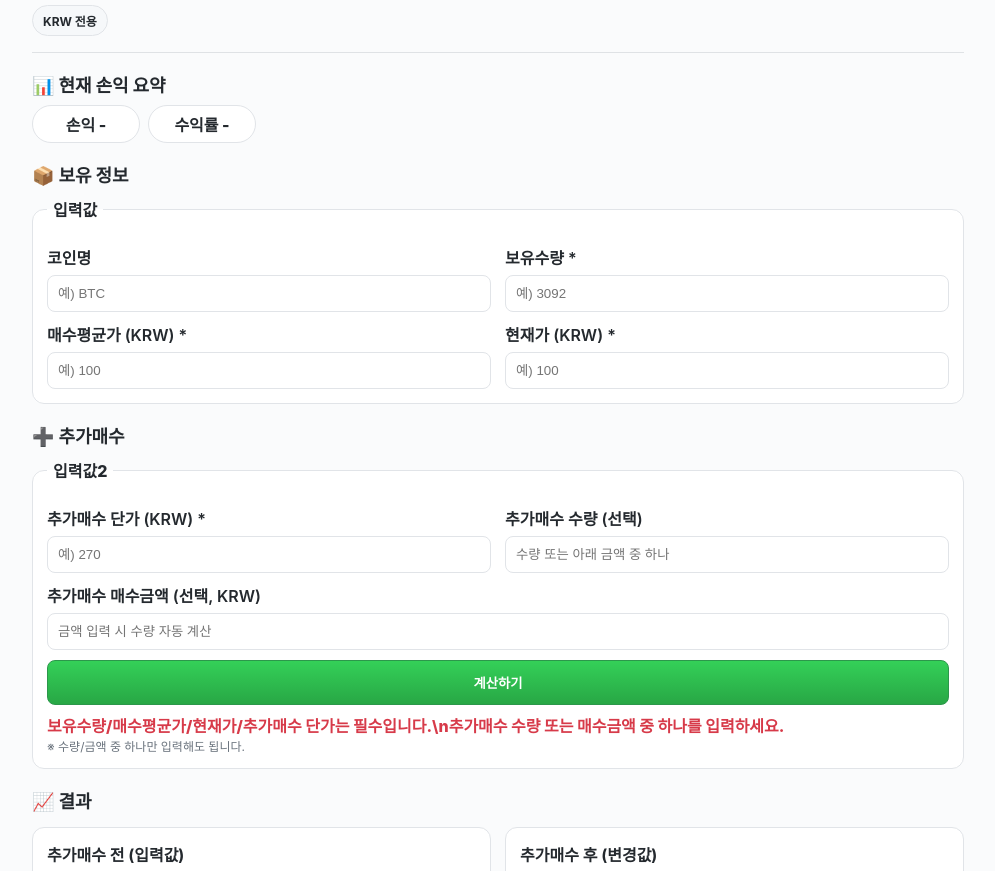
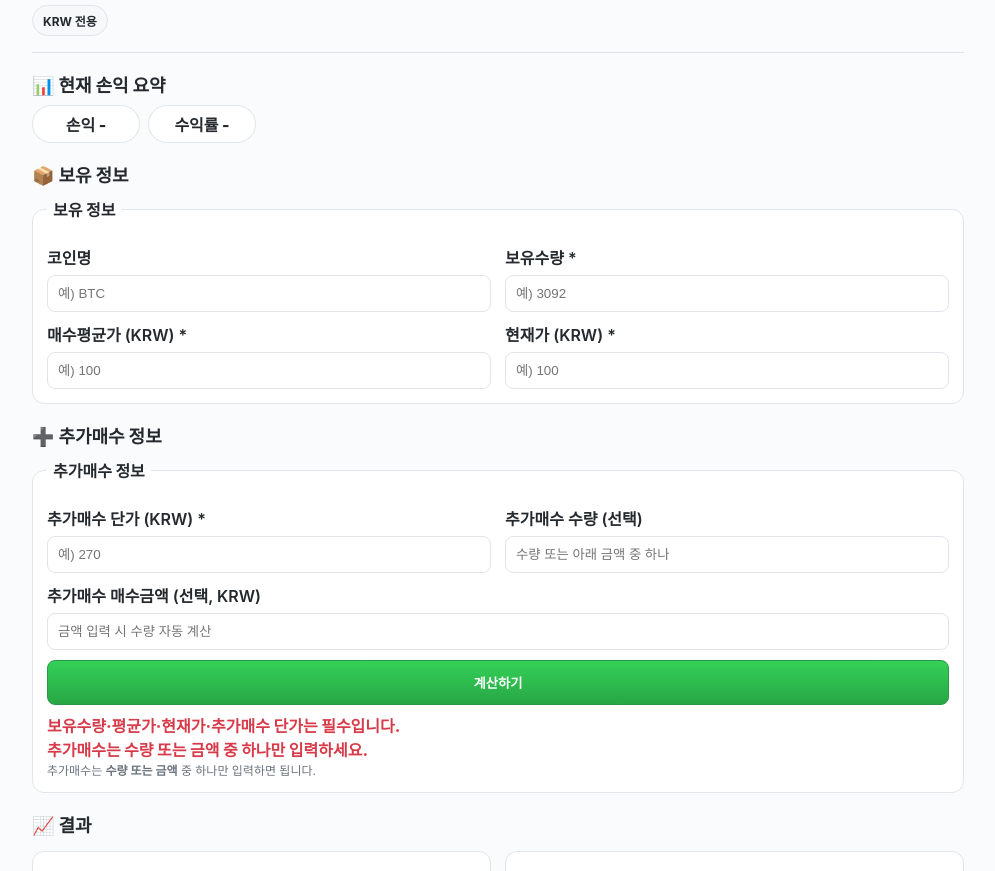
Before and after one commit to riwon-sys/simple-test01, a plain HTML site: page index.html in a window 1280 px wide. Shown: the part 67-938 px from the top of the page, without its empty margins (142-1137 px from the left). Drawn offline with Linux system fonts and the light colour scheme.

Commit message:
Update index.html
// =======================================================================================
// ✅ [8] 용어/경고문 정리 | rw 25-10-01 리팩토링
/*
    - "입력값/입력값2" → "보유 정보/추가매수 정보"로 변경
    - 경고문 간결화 및 \n 제거 (HTML 줄바꿈 <br> 사용)
    - 안내문: "추가매수는 수량 또는 금액 중 하나만 입력"으로 축약
*/

```diff
--- a/index.html
+++ b/index.html
@@ -22,92 +22,64 @@
   <style>
     :root{
       --bg:#fafbfc; --card:#ffffff; --bd:#e1e4e8; --text:#24292e; --muted:#6a737d;
-    --link:#0366d6; --pos:#22863a; --neg:#d73a49; --accent:#2ea44f;
+      --pos:#22863a; --neg:#d73a49;
       --radius:12px; --gap:14px;
     }
     *{box-sizing:border-box}
-  body{
-    margin:0; padding:24px; max-width:980px; margin-inline:auto;
+    body{ margin:0; padding:24px; max-width:980px; margin-inline:auto;
       font-family: ui-sans-serif, -apple-system, "Segoe UI", Roboto, "Noto Sans KR", Arial;
       color:var(--text); background:var(--bg);
     }
-
-  /* README-style header */
     .h1{font-size:28px; font-weight:900; margin:0 0 8px}
     .hr{height:1px; background:#dfe2e5; border:0; margin:16px 0}
     .badges{display:flex; gap:8px; flex-wrap:wrap; margin:6px 0 12px}
     .badge{display:inline-flex; align-items:center; gap:6px; padding:6px 10px; border:1px solid var(--bd);
       background:#f6f8fa; color:#24292e; border-radius:999px; font-size:12px; font-weight:700}
-  .badge.ghost{background:#fff}
-
-  /* sections */
     .section-title{display:flex; align-items:center; gap:8px; font-size:18px; font-weight:800; margin:18px 0 8px}
     .note{color:var(--muted); font-size:12px}
 
-  /* inputs card */
-  fieldset{
-    border:1px solid var(--bd); border-radius:var(--radius);
-    background:var(--card); padding:14px; margin:10px 0;
-  }
+    fieldset{ border:1px solid var(--bd); border-radius:var(--radius);
+      background:var(--card); padding:14px; margin:10px 0; }
     legend{font-weight:800; color:#24292e; padding:0 6px}
     label{display:block; margin:10px 0 6px; font-weight:600}
-  input{
-    width:100%; padding:10px; border:1px solid var(--bd); border-radius:8px; background:#fff; outline:none;
-  }
+    input{ width:100%; padding:10px; border:1px solid var(--bd); border-radius:8px; background:#fff; outline:none; }
     input:focus{border-color:#79b8ff; box-shadow:0 0 0 3px rgba(3,102,214,.15)}
     .grid{display:grid; grid-template-columns:1fr 1fr; gap:var(--gap)}
     @media (max-width:760px){ .grid{grid-template-columns:1fr} }
 
-  /* button */
-  .btn{
-    width:100%; margin-top:10px; padding:12px; border-radius:8px; border:1px solid #2c974b;
-    background:linear-gradient(#34d058,#28a745); color:#fff; font-weight:800; cursor:pointer;
-  }
+    .btn{ width:100%; margin-top:10px; padding:12px; border-radius:8px; border:1px solid #2c974b;
+      background:linear-gradient(#34d058,#28a745); color:#fff; font-weight:800; cursor:pointer; }
     .btn:active{transform:translateY(1px)}
 
-  /* result cards */
     .cards{display:grid; grid-template-columns:1fr 1fr; gap:var(--gap); margin-top:var(--gap)}
     @media (max-width:760px){ .cards{grid-template-columns:1fr} }
-  .card{
-    border:1px solid var(--bd); border-radius:var(--radius); background:var(--card);
-    padding:14px;
-  }
+    .card{ border:1px solid var(--bd); border-radius:var(--radius); background:var(--card); padding:14px; }
     .card h3{margin:0 0 8px; font-size:16px}
     .kv{display:flex; justify-content:space-between; padding:8px 0; border-bottom:1px dashed var(--bd)}
     .kv:last-child{border-bottom:none}
     .pos{color:var(--pos); font-weight:800}
     .neg{color:var(--neg); font-weight:800}
-  .pill{
-    display:inline-block; min-width:108px; text-align:center; padding:6px 10px; border-radius:999px;
-    border:1px solid var(--bd); background:#fff; font-weight:800;
-  }
-  .pill.pos{color:var(--pos)}
-  .pill.neg{color:var(--neg)}
-
-  .warn{color:var(--neg); font-weight:800; white-space:pre-line; margin-top:8px}
+    .pill{ display:inline-block; min-width:108px; text-align:center; padding:6px 10px; border-radius:999px;
+      border:1px solid var(--bd); background:#fff; font-weight:800; }
+    .pill.pos{color:var(--pos)} .pill.neg{color:var(--neg)}
+    .warn{color:var(--neg); font-weight:800; white-space:normal; margin-top:8px}
   </style>
 </head>
 <body>
 
-<!-- README 스타일 헤더 -->
-<div class="h1">리원 추가매수 간단 계산기 </div>
-<div class="badges">
-  <span class="badge">KRW 전용</span>
-
-</div>
+<div class="h1">리원 추가매수 간단 계산기</div>
+<div class="badges"><span class="badge">KRW 전용</span></div>
 <div class="hr"></div>
 
-<!-- 상단 KPI (입력값 기준) -->
 <div class="section-title">📊 현재 손익 요약</div>
 <div class="badges" style="margin-top:0">
   <span id="topPnL" class="pill">손익 -</span>
   <span id="topRoi" class="pill">수익률 -</span>
 </div>
 
-<!-- 입력 섹션 -->
 <div class="section-title">📦 보유 정보</div>
 <fieldset>
-  <legend>입력값</legend>
+  <legend>보유 정보</legend>
   <div class="grid">
     <div>
       <label>코인명</label>
@@ -130,9 +102,9 @@
   </div>
 </fieldset>
 
-<div class="section-title">➕ 추가매수</div>
+<div class="section-title">➕ 추가매수 정보</div>
 <fieldset>
-  <legend>입력값2</legend>
+  <legend>추가매수 정보</legend>
   <div class="grid">
     <div>
       <label>추가매수 단가 (KRW) *</label>
@@ -147,13 +119,13 @@
   <input id="addInvest" type="number" inputmode="decimal" step="any" placeholder="금액 입력 시 수량 자동 계산">
   <button class="btn" id="calcBtn">계산하기</button>
   <div id="warn" class="warn" style="display:none;"></div>
-  <div class="note">※ 수량/금액 중 하나만 입력해도 됩니다.</div>
+  <div class="note">추가매수는 <b>수량 또는 금액</b> 중 하나만 입력하면 됩니다.</div>
 </fieldset>
 
 <div class="section-title">📈 결과</div>
 <div class="cards">
   <div class="card">
-    <h3>추가매수 전 (입력값)</h3>
+    <h3>추가매수 전 (보유 기준)</h3>
     <div class="kv"><span>보유수량</span><b id="bQty">-</b></div>
     <div class="kv"><span>매수평균가</span><b id="bAvg">-</b></div>
     <div class="kv"><span>매수금액</span><b id="bInvest">-</b></div>
@@ -162,7 +134,7 @@
     <div class="kv"><span>수익률</span><b id="bRoi">-</b></div>
   </div>
   <div class="card">
-    <h3>추가매수 후 (변경값)</h3>
+    <h3>추가매수 후 (변경 기준)</h3>
     <div class="kv"><span>보유수량</span><b id="aQty">-</b></div>
     <div class="kv"><span>매수평균가</span><b id="aAvg">-</b></div>
     <div class="kv"><span>매수금액</span><b id="aInvest">-</b></div>
@@ -197,15 +169,17 @@
     const addInvI = +$('addInvest').value;
 
     const warnings = [];
-    if(!holdQty || !holdAvg || !now || !addPrice) warnings.push('보유수량/매수평균가/현재가/추가매수 단가는 필수입니다.');
+    if(!holdQty || !holdAvg || !now || !addPrice){
+      warnings.push('보유수량·평균가·현재가·추가매수 단가는 필수입니다.');
+    }
     let addQty=0, addInv=0;
     if(addInvI>0){ addInv=addInvI; addQty=addInv/addPrice; }
     else if(addQtyI>0){ addQty=addQtyI; addInv=addQty*addPrice; }
-    else warnings.push('추가매수 수량 또는 매수금액 중 하나를 입력하세요.');
+    else { warnings.push('추가매수는 수량 또는 금액 중 하나만 입력하세요.'); }
 
     if(warnings.length){
       $('warn').style.display='block';
-      $('warn').textContent = warnings.join('\\n');
+      $('warn').innerHTML = warnings.join('<br>');
       return;
     }else{
       $('warn').style.display='none';
```
Lines whose indentation alone changed are shown as unchanged.
